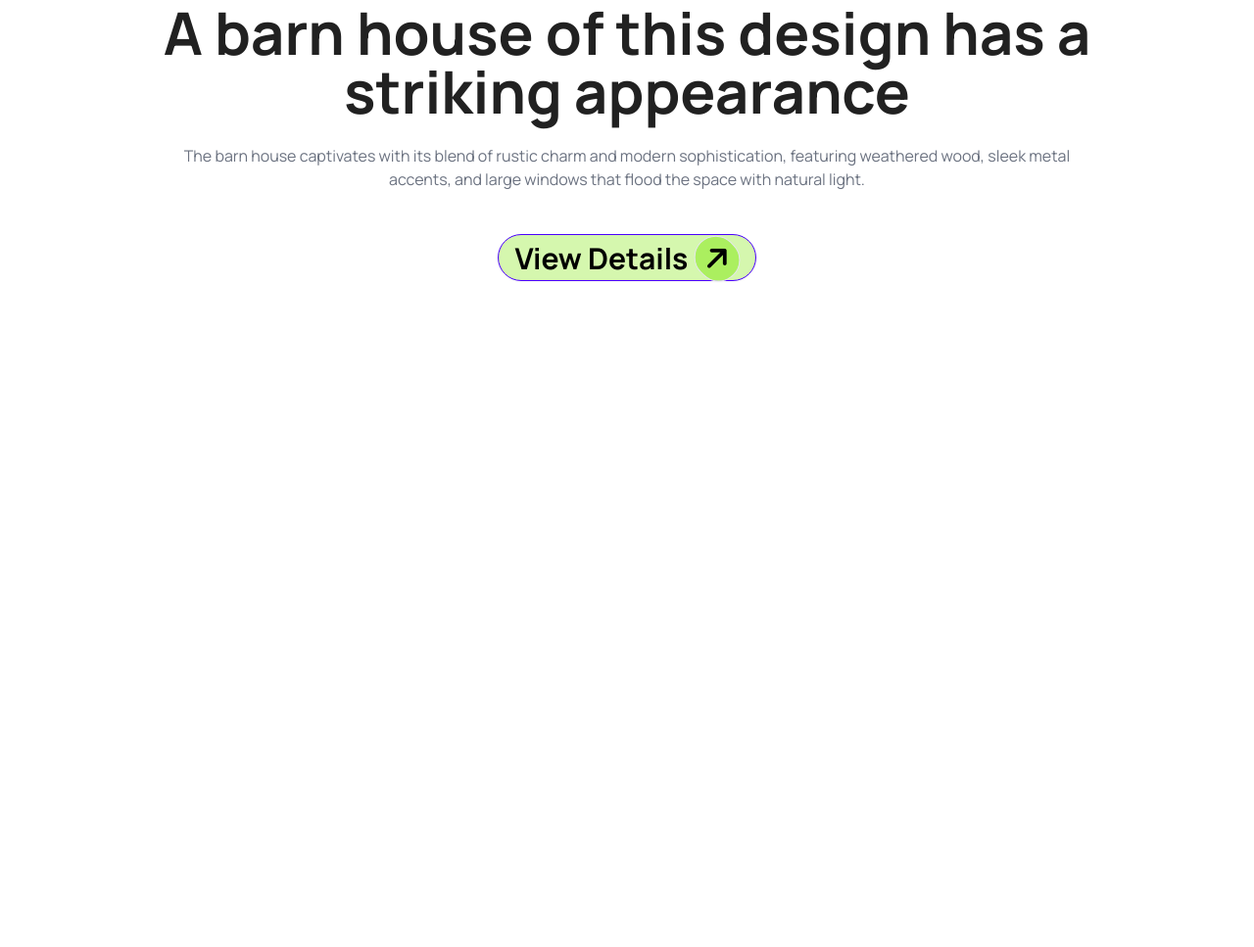
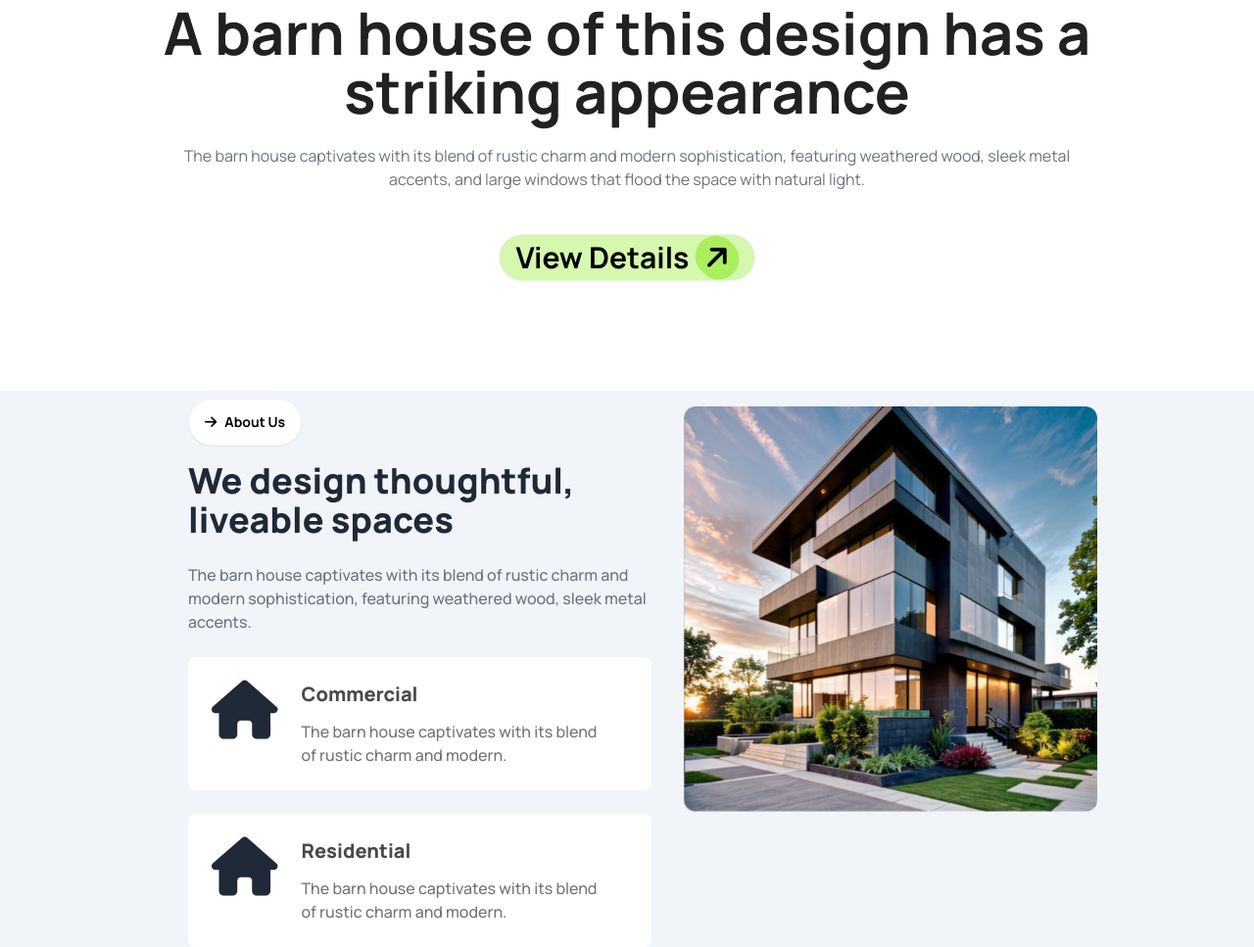
Before and after one commit to alpharabbit9/assignment-3, a plain HTML site: page index.html in a window 1280 px wide. Shown: the part 479-1446 px from the top of the page at 98% size. Before the commit the page ends 878 px from the top, so only its background shows below. Drawn offline with nearby package versions, Linux system fonts and the light colour scheme.

Commit message:
added another section

```diff
--- a/index.html
+++ b/index.html
@@ -32,6 +32,9 @@
         .rinterio-primary{
             background-color: #ABEF5F;
         }
+        .bg-primary{
+             background: rgb(30, 30, 30);;
+        }
     </style>
 </head>
 
@@ -41,7 +44,7 @@
              <!-- Navbar Styles -->
         <div class="navbar bg-base-100">
             <div class="navbar-start">
-                <a class="btn btn-ghost text-2xl lg:text-3xl font-bold"><i class="fa-solid fa-arrow-right -rotate-45 border px-2 py-2 bg-[#ABEF5F] rounded-3xl"></i>Rinterio</a>
+                <a class="btn btn-ghost text-2xl lg:text-3xl font-extrabold"><i class="fa-solid fa-arrow-right -rotate-45 border px-2 py-2 bg-[#ABEF5F] rounded-3xl"></i>Rinterio</a>
               <div class="dropdown ml-36 mr-0">
                 <div tabindex="0" role="button" class="btn btn-ghost lg:hidden">
                   <svg
@@ -81,7 +84,7 @@
             <div class="navbar-end hidden lg:flex">
                 <i class="fa-solid fa-magnifying-glass border rounded-3xl px-3 py-3 mx-2 text-gray-500  "></i>
                 <i class="fa-solid fa-cart-shopping border rounded-3xl px-3 py-3 mx-2 text-gray-500 "></i>
-              <a class="btn btn-secondary rounded-3xl rinterio-primary text-black font-bold">Book Consult<i class="fa-solid fa-arrow-right -rotate-45 border  text-white bg-black px-2 py-2 rounded-3xl "></i></a>
+              <a class="btn rounded-3xl rinterio-primary text-black font-bold">Book Consult<i class="fa-solid fa-arrow-right -rotate-45 border  text-white bg-black px-2 py-2 rounded-3xl "></i></a>
             </div>
           </div>
 
@@ -98,13 +101,62 @@
               <div class="text-center">
                 <h1 class="text-3xl font-bold lg:text-6xl text-[#212121] lg:font-bold my-6">A barn house of this design has a <br>striking appearance</h1>
                 <p class="text-gray-500 mb-11">The barn house captivates with its blend of rustic charm and modern sophistication, featuring weathered wood, sleek metal <br> accents, and large windows that flood the space with natural light.</p>
-                <button class="btn btn-primary text-2xl lg:text-3xl font-bold bg-[#ABEF5F80] text-black rounded-3xl mb-28">View Details<i class="fa-solid fa-arrow-right -rotate-45 border px-2 py-2 bg-[#ABEF5F] rounded-3xl"></i></button>
+                <button class="btn  text-2xl lg:text-3xl font-bold bg-[#ABEF5F80] text-black rounded-3xl mb-28">View Details<i class="fa-solid fa-arrow-right -rotate-45  px-2 py-2 bg-[#ABEF5F] rounded-3xl"></i></button>
               </div>
 
         </div>
 
     </header>
-    <main></main>
+    <main class=" bg-slate-100">
+        <!-- Section-1 -->
+         <section class="bg-slate-100 mx-5 lg:mx-40">
+            <!-- section Parent div -->
+            <div class="lg:flex">
+                <!-- section Content div -->
+                 <div class="px-8">
+                    <button class=" btn rounded-3xl bg-white font-bold text-black mt-2 "><i class="fa-solid fa-arrow-right"></i>About Us</button>
+                    <h2 class=" text-2xl  text-center lg:text-left lg:text-4xl font-extrabold mt-4 mb-6">We design thoughtful,<br> liveable spaces</h2>
+                    <p class="font-medium text-gray-500 mb-6">The barn house captivates with its blend of rustic charm and <br>
+                    modern sophistication, featuring weathered wood, sleek metal accents.</p>
+                    <!-- card parent div -->
+                     <div class="flex items-centers gap-6 px-6 py-6 bg-white rounded-lg">
+                        <!-- icon div -->
+                         <div>
+                            <i class="fa-solid fa-house text-6xl"></i>
+                         </div>
+                         <!-- Content Div -->
+                          <div>
+                            <h3 class="text-xl font-extrabold text-[#494949] mb-3">Commercial</h3>
+                            <p class="text-base text-[#737373] font-medium">The barn house captivates with its blend <br> of rustic charm and modern.</p>
+                          </div>
+                     </div>
+                     <br>
+                      <!-- card parent div -->
+                      <div class="flex items-centers gap-6 px-6 py-6 bg-white rounded-lg">
+                        <!-- icon div -->
+                         <div>
+                            <i class="fa-solid fa-house text-6xl"></i>
+                         </div>
+                         <!-- Content Div -->
+                          <div>
+                            <h3 class="text-xl font-extrabold text-[#494949] mb-3">Residential</h3>
+                            <p class="text-base text-[#737373] font-medium">The barn house captivates with its blend <br> of rustic charm and modern.</p>
+                          </div>
+                     </div>
+
+
+                 </div>
+
+                 <!-- Section Image div -->
+                  <div class="w-100 lg:w-1/2 mt-4 mb-4">
+                    <img class="w-100" src="./assets/Rectangle.png" alt="">
+                  </div>
+
+
+            </div>
+         </section>
+
+    </main>
     <footer></footer>
 
 </body>
```
